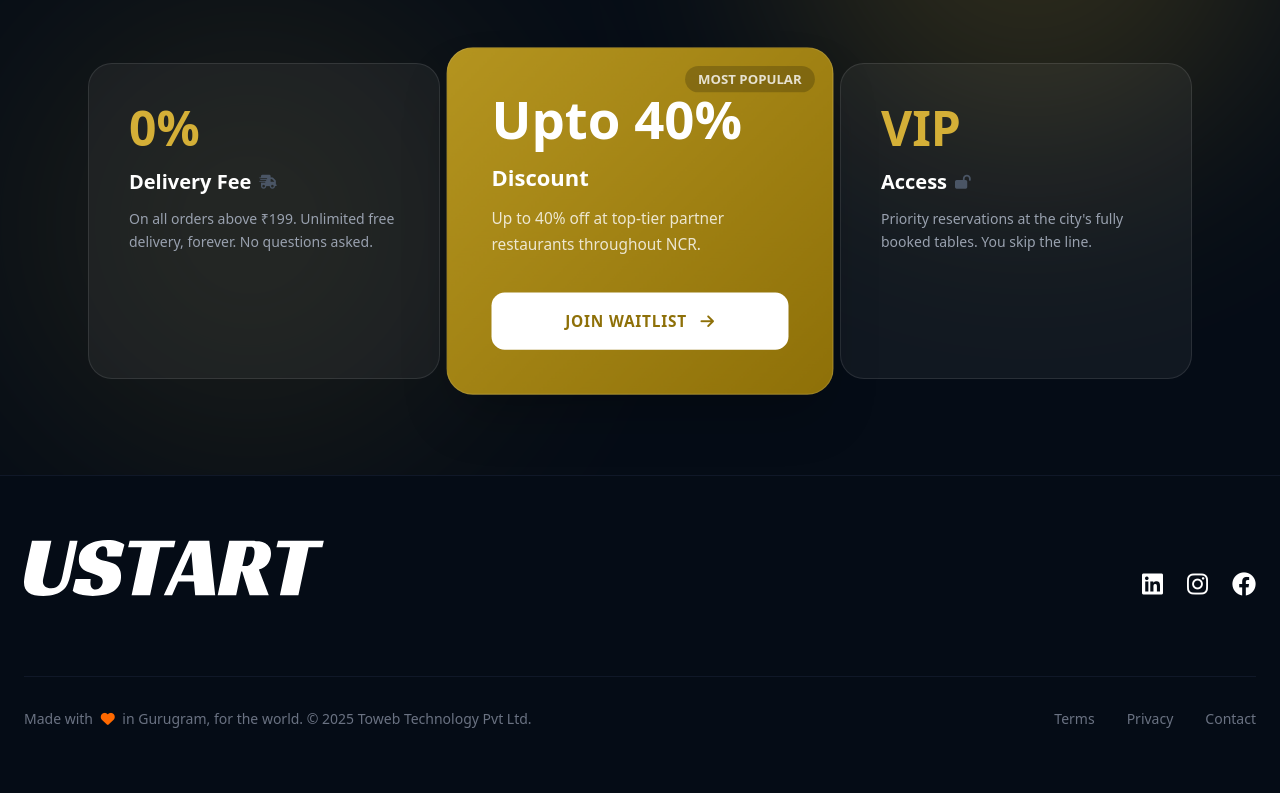
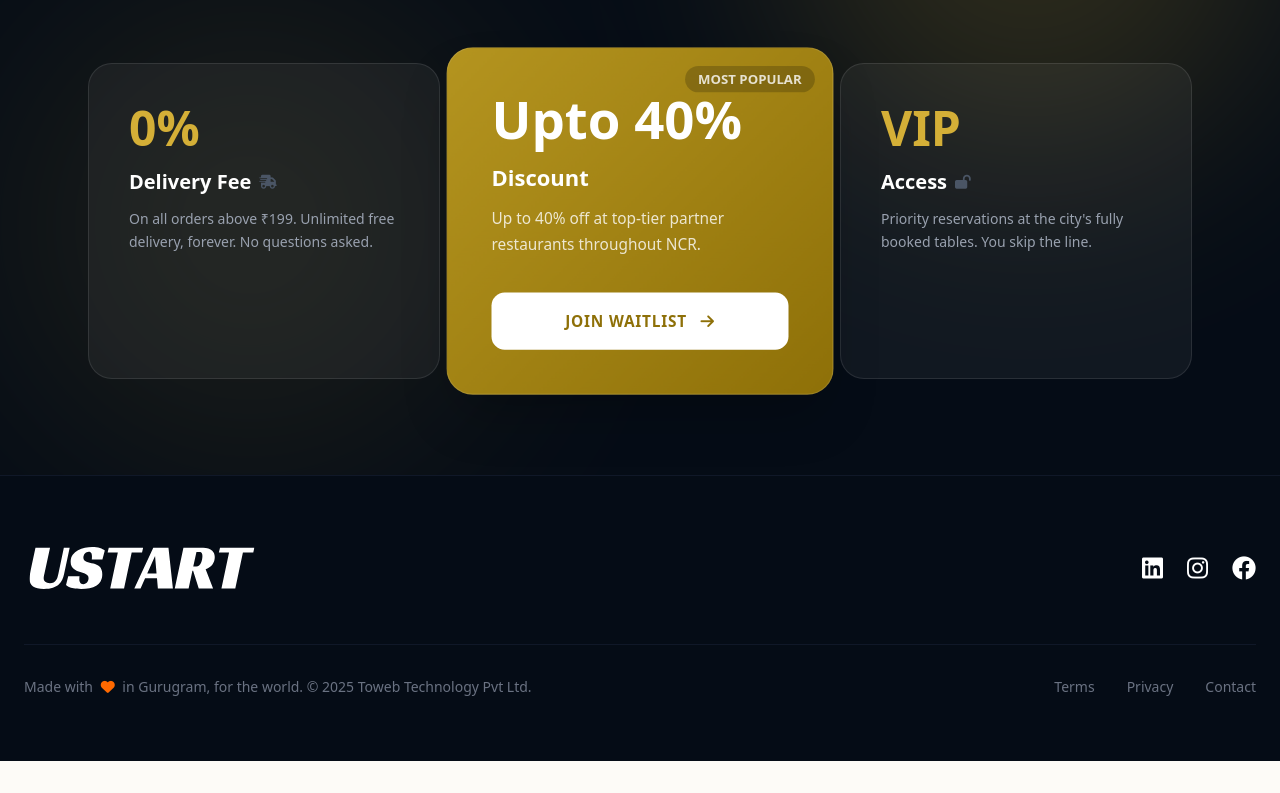
Before and after one commit to TO-WEB-TECHNOLOGIES/ustart.in, a Next.js app: page / in a window 1280 px wide. Shown: the part 2852-3645 px from the top of the page. After the commit the page ends 3613 px from the top, so only its background shows below. Built offline with nearby package versions, Linux system fonts and the light colour scheme.

Commit message:
Fix: Logo sizing

```diff
--- a/app/contact/page.tsx
+++ b/app/contact/page.tsx
@@ -55,7 +55,7 @@ const ContactPage: React.FC = () => {
                 <div className="max-w-7xl mx-auto px-6 flex justify-between items-center">
                     <div className="flex items-center gap-4">
                         <Link href="/">
-                            <div className="flex items-center gap-2 cursor-pointer. max-w-6/6 ">
+                            <div className="flex items-center gap-2 cursor-pointer. max-w-3/6 ">
                                 <Logo color={scrolled ? '#0F2441' : '#FFFFFF'} />
                             </div>
                         </Link>
--- a/app/terms/page.tsx
+++ b/app/terms/page.tsx
@@ -94,12 +94,12 @@ const TermsPage: React.FC = () => {
 
       {/* --- HEADER --- */}
       <header className="bg-white border-b border-gray-200 sticky top-0 z-50 shadow-sm">
-        <div className="max-w-7xl mx-auto px-4 md:px-8 h-16 flex items-center justify-between">
+        <div className="max-w-7xl mx-auto md:h-16 flex items-center justify-between">
           <div className="flex items-center gap-4">
 
             {/* Logo */}
             <Link href="/">
-              <div className="flex items-center gap-2 cursor-pointer. max-w-6/6 ">
+              <div className="flex items-center gap-2 cursor-pointer. max-w-3/6 ">
                 <Logo color={`#0F2441`} />
               </div>
             </Link>
--- a/components/Footer.tsx
+++ b/components/Footer.tsx
@@ -23,8 +23,8 @@ export default function Footer() {
     >
       <div className="max-w-7xl mx-auto px-6">
         <div className="flex flex-col md:flex-row justify-between items-start md:items-center gap-8 mb-12">
-          <div className="text-4xl font-black tracking-tighter italic mb-8">
-            <Logo color={colors.white} />
+          <div className="shrink-0 scale-50 md:scale-75 -ml-8">
+            <Logo color='#FFFFFF' />
           </div>
           <div className="flex gap-6 text-2xl">
             <a href="https://in.linkedin.com/company/ustartin" className="hover:text-orange-400 transition-colors"><i className="fa-brands fa-linkedin"></i></a>
--- a/components/Logo.tsx
+++ b/components/Logo.tsx
@@ -1,4 +1,3 @@
-// components/Logo.tsx
 import React from 'react';
 
 export default function Logo({ className = "w-full h-full", color = "currentColor" }: { className?: string; color?: string }) {
```
